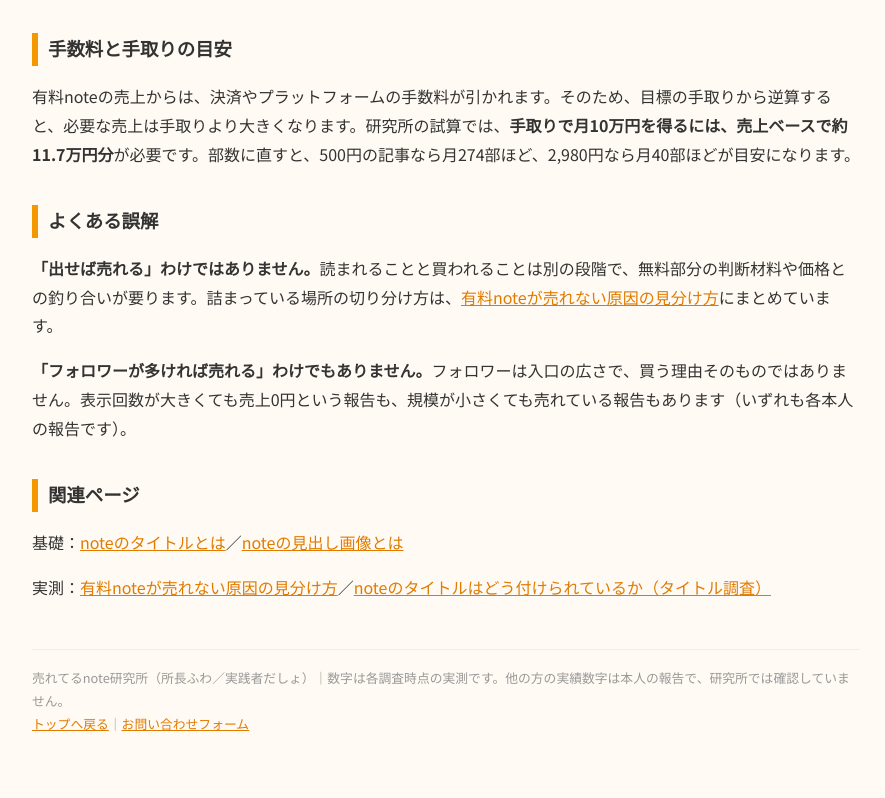
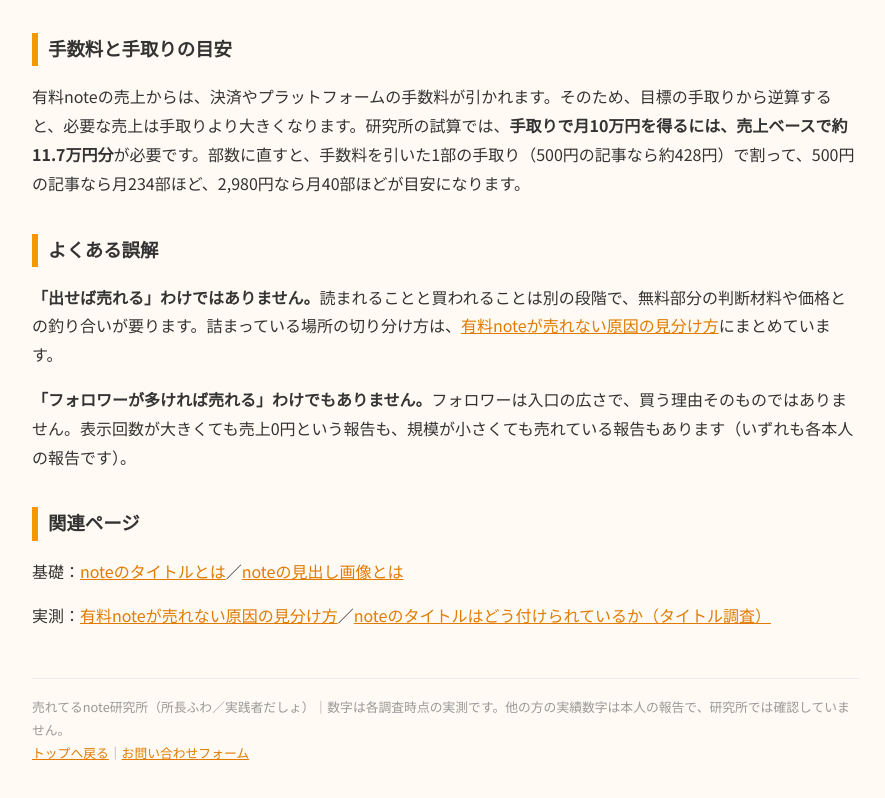
Before and after one commit to dasho-note/dasho-note.github.io, a plain HTML site: page toha-yuryo-note.html in a window 1280 px wide. Shown: the part 1273-2071 px from the top of the page, without its empty margins (194-1079 px from the left). Drawn offline with Linux system fonts and the light colour scheme; a web font is replaced by a local one.

Commit message:
手取り試算の部数を訂正（274部→234部、前提を明記）

```diff
--- a/toha-yuryo-note.html
+++ b/toha-yuryo-note.html
@@ -75,7 +75,7 @@ footer{margin-top:48px;padding-top:16px;border-top:1px solid #eee;color:#999;fon
 <p>研究所が売れている有料note100本の価格を調べたところ、価格が分かった81本の中央値は<strong>2,980円</strong>でした。幅は100円から高価格帯まで広く、価格帯によってタイトルの見せ方も変わります。値付けは「実績と釣り合わせる」のが実践者の一致した考え方で、売れたら少しずつ値上げしていく設計もよく見られます。詳しくは<a href="https://dasho-note.github.io/urenai.html#kakaku">売れない原因の見分け方（価格の実測）</a>にまとめています。</p>
 
 <h2 id="tesuryo">手数料と手取りの目安</h2>
-<p>有料noteの売上からは、決済やプラットフォームの手数料が引かれます。そのため、目標の手取りから逆算すると、必要な売上は手取りより大きくなります。研究所の試算では、<strong>手取りで月10万円を得るには、売上ベースで約11.7万円分</strong>が必要です。部数に直すと、500円の記事なら月274部ほど、2,980円なら月40部ほどが目安になります。</p>
+<p>有料noteの売上からは、決済やプラットフォームの手数料が引かれます。そのため、目標の手取りから逆算すると、必要な売上は手取りより大きくなります。研究所の試算では、<strong>手取りで月10万円を得るには、売上ベースで約11.7万円分</strong>が必要です。部数に直すと、手数料を引いた1部の手取り（500円の記事なら約428円）で割って、500円の記事なら月234部ほど、2,980円なら月40部ほどが目安になります。</p>
 
 <h2 id="gokai">よくある誤解</h2>
 <p><strong>「出せば売れる」わけではありません。</strong>読まれることと買われることは別の段階で、無料部分の判断材料や価格との釣り合いが要ります。詰まっている場所の切り分け方は、<a href="https://dasho-note.github.io/urenai.html">有料noteが売れない原因の見分け方</a>にまとめています。</p>
```
